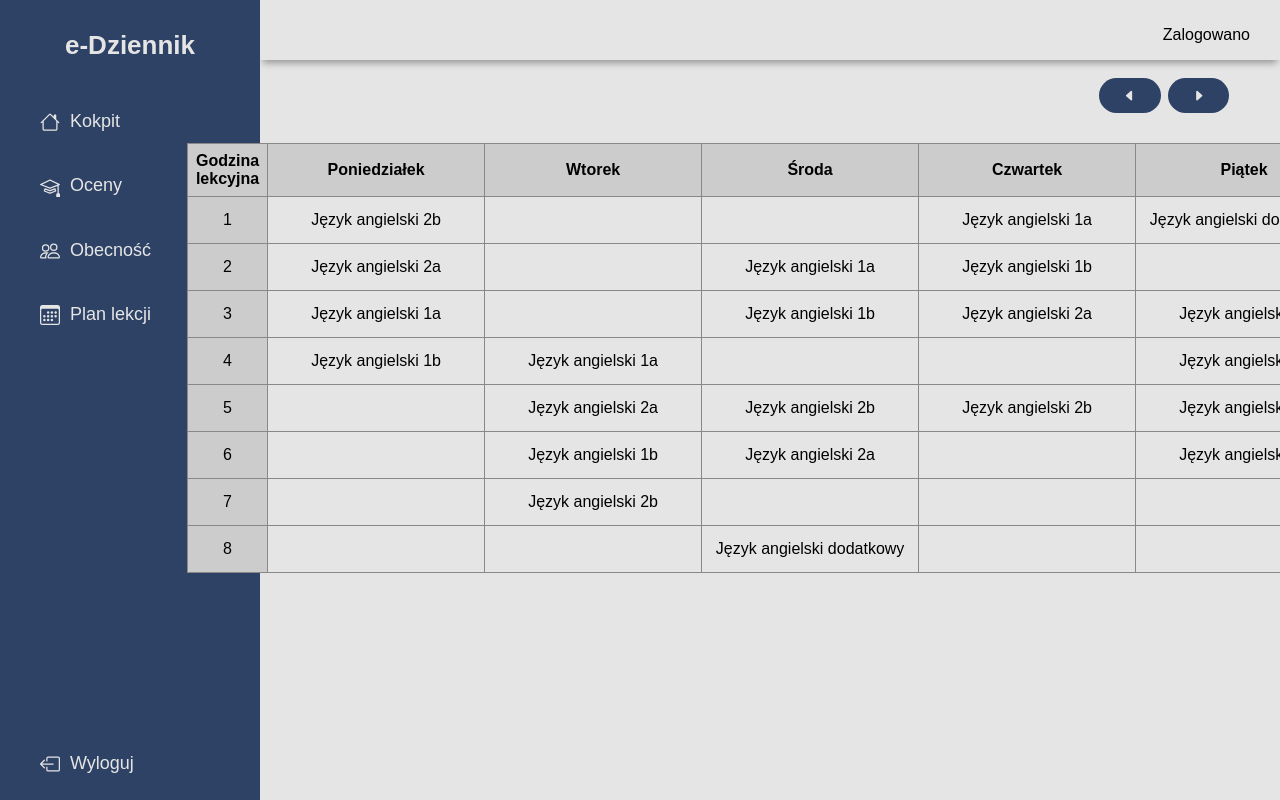
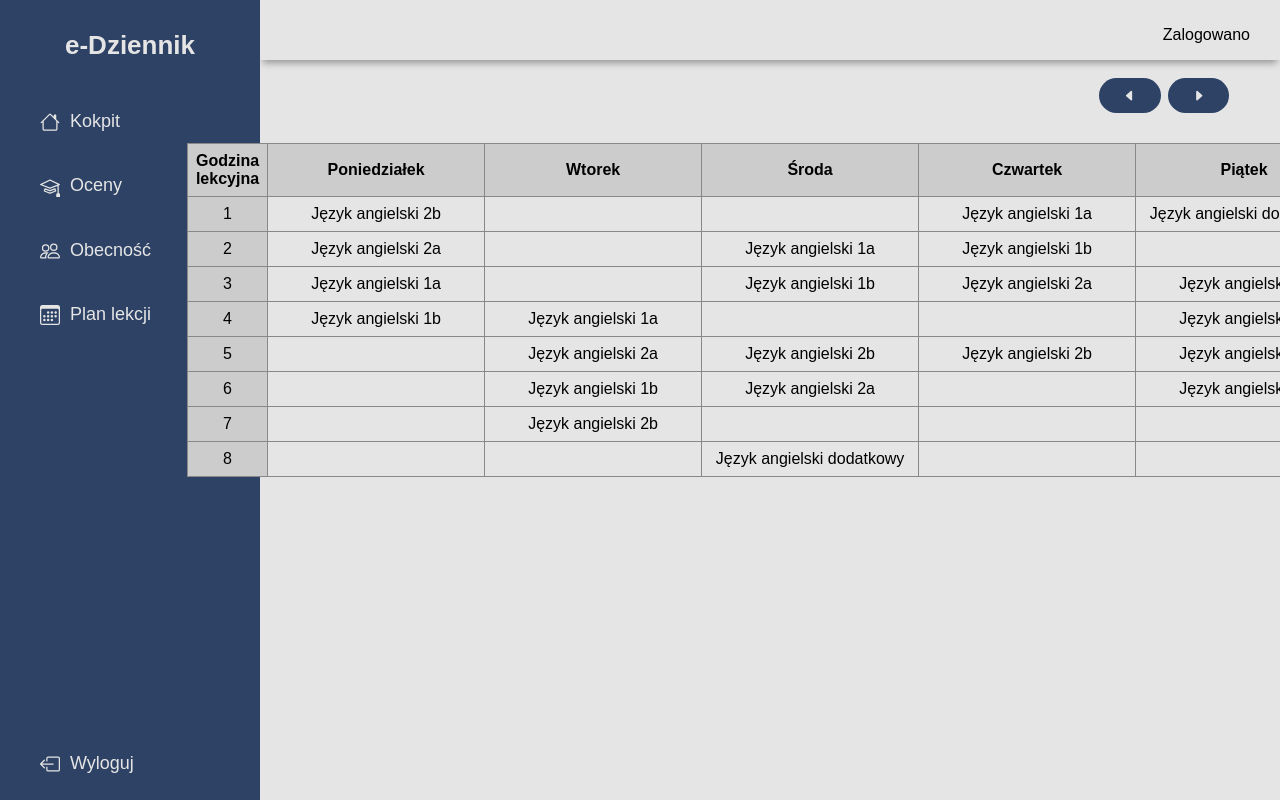
Before and after one commit to JOOHNYS/ZIWG_project, a React (Vite) app in the folder e-dziennik/: page /plan in a window 1280 px wide. Shown: the top 800 px of the page. Built offline with nearby package versions, Linux system fonts and the light colour scheme.

Commit message:
changed tables

```diff
--- a/e-dziennik/src/App.css
+++ b/e-dziennik/src/App.css
@@ -246,6 +246,7 @@ button{
   min-width: 3px;
   width: 4%;
   background-color: #ccc ;
+
 }
 .hrs_schedule_time{
   max-width: 10px;
@@ -266,9 +267,7 @@ table {
   width: 95%;
   margin-top: 25px;
 }
-td{
-  height: 30px;
-}
+
 th, td {
   border: 1px solid #888888;
   padding: 8px;
```
